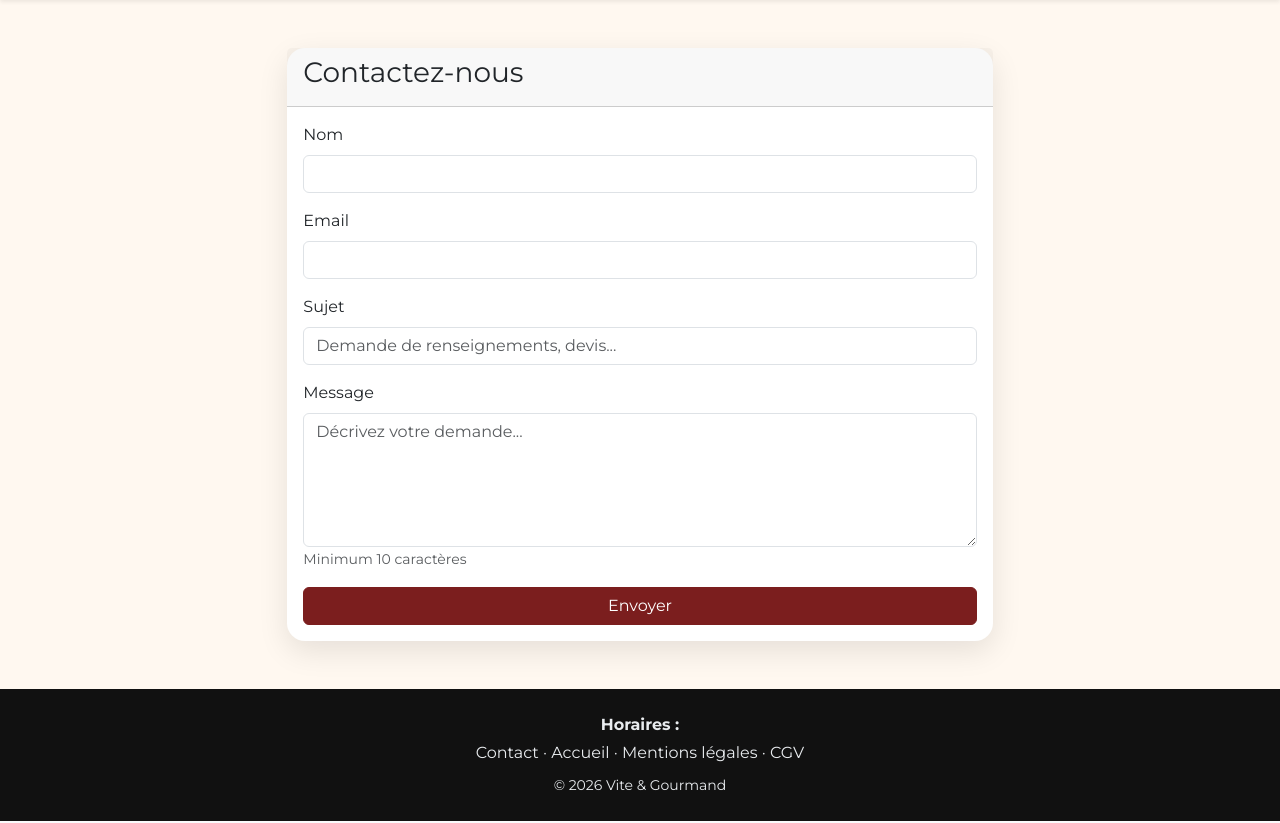
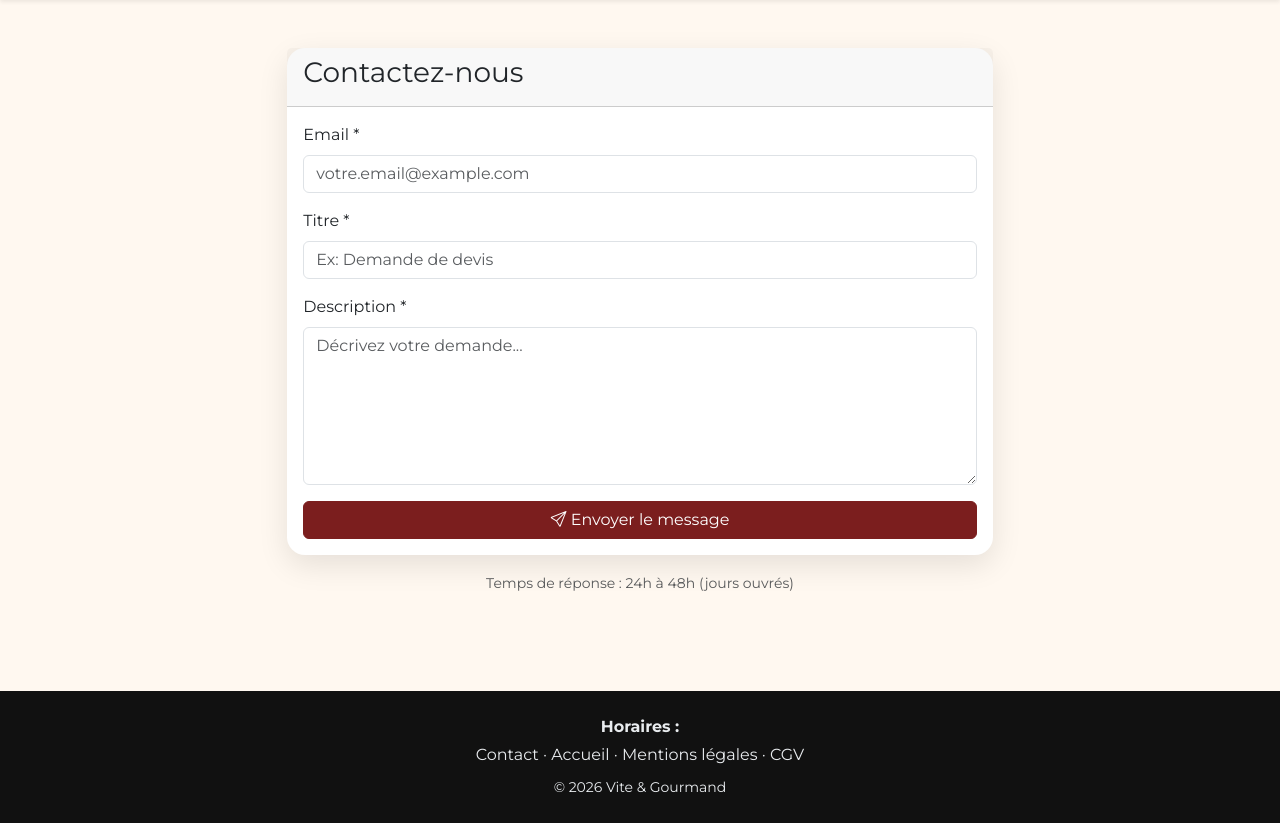
Before and after one commit to EtoileSombre/Vite_et_Gourmand, a PHP site: the page made by app/Views/contact/index.php in a window 1280 px wide. Shown: the part 56-879 px from the top of the page. Run offline with PHP 8.4, Linux system fonts and the light colour scheme; the template is opened without the code that fills it, so the values that code supplies are empty.

Commit message:
style: refonte design du formulaire de contact

```diff
--- a/app/Views/contact/index.php
+++ b/app/Views/contact/index.php
@@ -1,6 +1,6 @@
 <?php include __DIR__ . '/../layouts/header.php'; ?>
 
-<div class="container mt-5">
+<div class="container mt-5 mb-5">
     <div class="row justify-content-center">
         <div class="col-md-8">
             <div class="card">
@@ -8,6 +8,20 @@
                     <h3>Contactez-nous</h3>
                 </div>
                 <div class="card-body">
+                    <?php if (isset($_SESSION['flash_error'])): ?>
+                        <div class="alert alert-danger alert-dismissible fade show">
+                            <?= $_SESSION['flash_error']; unset($_SESSION['flash_error']); ?>
+                            <button type="button" class="btn-close" data-bs-dismiss="alert"></button>
+                        </div>
+                    <?php endif; ?>
+
+                    <?php if (isset($_SESSION['flash_success'])): ?>
+                        <div class="alert alert-success alert-dismissible fade show">
+                            <?= $_SESSION['flash_success']; unset($_SESSION['flash_success']); ?>
+                            <button type="button" class="btn-close" data-bs-dismiss="alert"></button>
+                        </div>
+                    <?php endif; ?>
+
                     <?php if (!empty($errors)): ?>
                         <div class="alert alert-danger">
                             <ul class="mb-0">
@@ -18,37 +32,53 @@
                         </div>
                     <?php endif; ?>
 
-                    <?php if ($success): ?>
-                        <div class="alert alert-success">
-                            Votre message a été envoyé avec succès ! Nous vous répondrons dans les plus brefs délais.
-                        </div>
-                    <?php endif; ?>
-
-                    <form method="post" action="/contact">
+                    <form method="POST" action="/contact">
                         <div class="mb-3">
-                            <label for="nom" class="form-label">Nom</label>
-                            <input type="text" class="form-control" id="nom" name="nom" required>
+                            <label for="email" class="form-label">Email *</label>
+                            <input type="email"
+                                   class="form-control"
+                                   id="email"
+                                   name="email"
+                                   required
+                                   placeholder="votre.email@example.com"
+                                   value="<?= htmlspecialchars($_POST['email'] ?? '') ?>">
                         </div>
 
                         <div class="mb-3">
-                            <label for="email" class="form-label">Email</label>
-                            <input type="email" class="form-control" id="email" name="email" required>
+                            <label for="titre" class="form-label">Titre *</label>
+                            <input type="text"
+                                   class="form-control"
+                                   id="titre"
+                                   name="titre"
+                                   required
+                                   minlength="5"
+                                   maxlength="100"
+                                   placeholder="Ex: Demande de devis"
+                                   value="<?= htmlspecialchars($_POST['titre'] ?? '') ?>">
                         </div>
 
                         <div class="mb-3">
-                            <label for="sujet" class="form-label">Sujet</label>
-                            <input type="text" class="form-control" id="sujet" name="sujet" placeholder="Demande de renseignements, devis..." required>
+                            <label for="description" class="form-label">Description *</label>
+                            <textarea class="form-control"
+                                      id="description"
+                                      name="description"
+                                      rows="6"
+                                      required
+                                      minlength="10"
+                                      placeholder="Décrivez votre demande..."><?= htmlspecialchars($_POST['description'] ?? '') ?></textarea>
                         </div>
 
-                        <div class="mb-3">
-                            <label for="message" class="form-label">Message</label>
-                            <textarea class="form-control" id="message" name="message" rows="5" placeholder="Décrivez votre demande..." required minlength="10"></textarea>
-                            <small class="form-text text-muted">Minimum 10 caractères</small>
-                        </div>
-
-                        <button type="submit" class="btn btn-primary w-100">Envoyer</button>
+                        <button type="submit" class="btn btn-success w-100">
+                            <i class="bi bi-send"></i> Envoyer le message
+                        </button>
                     </form>
                 </div>
+            </div>
+
+            <div class="text-center mt-3">
+                <small class="text-muted">
+                    Temps de réponse : 24h à 48h (jours ouvrés)
+                </small>
             </div>
         </div>
     </div>
```
